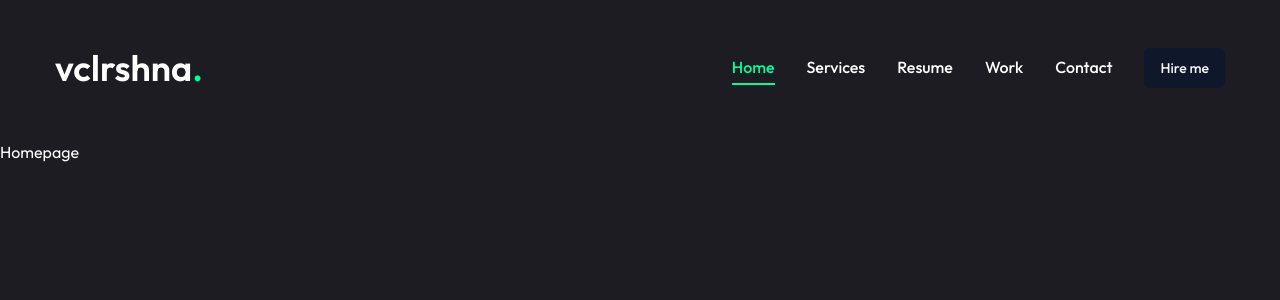
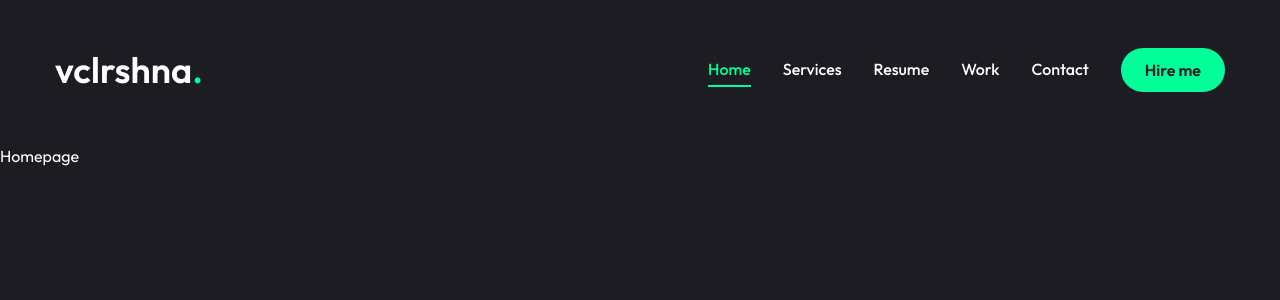
Before and after one commit to AisyahAuliaAngelinee/Portofolio, a Next.js app in the folder personal-website/: page / in a window 1280 px wide. Shown: the top 300 px of the page. Built offline with nearby package versions, Linux system fonts and the light colour scheme.

Commit message:
feat: button config

```diff
--- a/personal-website/src/components/ui/button.tsx
+++ b/personal-website/src/components/ui/button.tsx
@@ -4,32 +4,24 @@ import { cva, type VariantProps } from "class-variance-authority";
 
 import { cn } from "@/lib/utils";
 
-const buttonVariants = cva(
-	"inline-flex items-center justify-center whitespace-nowrap rounded-md text-sm font-medium ring-offset-white transition-colors focus-visible:outline-none focus-visible:ring-2 focus-visible:ring-slate-950 focus-visible:ring-offset-2 disabled:pointer-events-none disabled:opacity-50 dark:ring-offset-slate-950 dark:focus-visible:ring-slate-300",
-	{
+const buttonVariants = cva("inline-flex items-center justify-center whitespace-nowrap rounded-full text-base font-semibold ring-offset-white transition-colors", {
 	variants: {
 		variant: {
-				default: "bg-slate-900 text-slate-50 hover:bg-slate-900/90 dark:bg-slate-50 dark:text-slate-900 dark:hover:bg-slate-50/90",
-				destructive: "bg-red-500 text-slate-50 hover:bg-red-500/90 dark:bg-red-900 dark:text-slate-50 dark:hover:bg-red-900/90",
-				outline:
-					"border border-slate-200 bg-white hover:bg-slate-100 hover:text-slate-900 dark:border-slate-800 dark:bg-slate-950 dark:hover:bg-slate-800 dark:hover:text-slate-50",
-				secondary: "bg-slate-100 text-slate-900 hover:bg-slate-100/80 dark:bg-slate-800 dark:text-slate-50 dark:hover:bg-slate-800/80",
-				ghost: "hover:bg-slate-100 hover:text-slate-900 dark:hover:bg-slate-800 dark:hover:text-slate-50",
-				link: "text-slate-900 underline-offset-4 hover:underline dark:text-slate-50",
+			default: "bg-accent text-primary hover:bg-accent-hover",
+			primary: "bg-primary text-white",
+			outline: "border border-accent bg-transparent text-accent hover:bg-accent hover:text-primary",
 		},
 		size: {
-				default: "h-10 px-4 py-2",
-				sm: "h-9 rounded-md px-3",
-				lg: "h-11 rounded-md px-8",
-				icon: "h-10 w-10",
+			default: "h-[44px] px-6",
+			md: "h-[48px] px-6",
+			lg: "h-[56px] px-8 text-sm uppercase tracking-[2px]",
 		},
 	},
 	defaultVariants: {
 		variant: "default",
 		size: "default",
 	},
-	}
-);
+});
 
 export interface ButtonProps extends React.ButtonHTMLAttributes<HTMLButtonElement>, VariantProps<typeof buttonVariants> {
 	asChild?: boolean;
```
Lines whose indentation alone changed are shown as unchanged.
